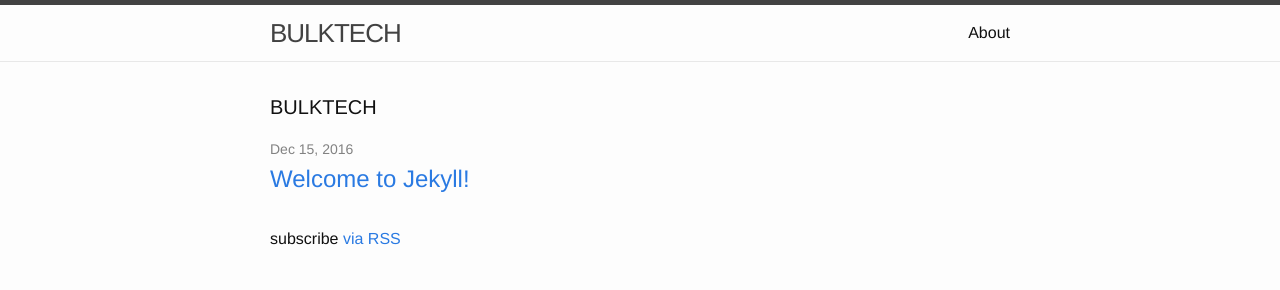
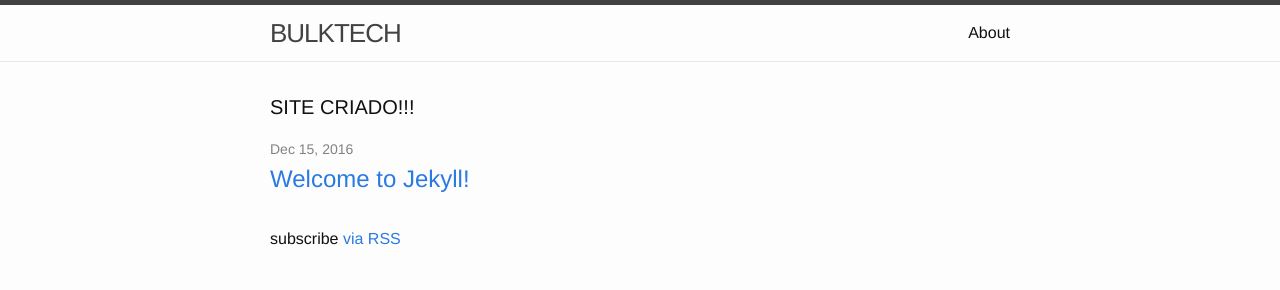
Before and after one commit to FPorcher/FPorcher.github.io, a Jekyll site: the page built from index.html, in a window 1280 px wide. Shown: the top 290 px of the page. Built offline with Jekyll 4.4.1, drawn with Linux system fonts in a browser that asks for light colours.

Commit message:
Update2
Heading changed

```diff
--- a/index.html
+++ b/index.html
@@ -4,7 +4,7 @@ layout: default
 
 <div class="home">
 
-  <h1 class="page-heading">BULKTECH</h1>
+  <h1 class="page-heading">SITE CRIADO!!!</h1>
 
   <ul class="post-list">
     {% for post in site.posts %}
```
